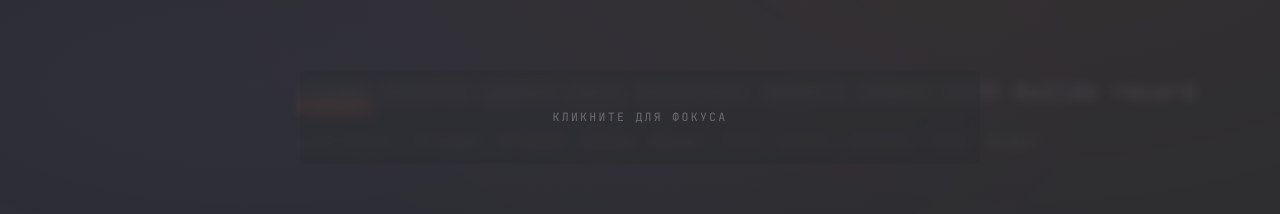
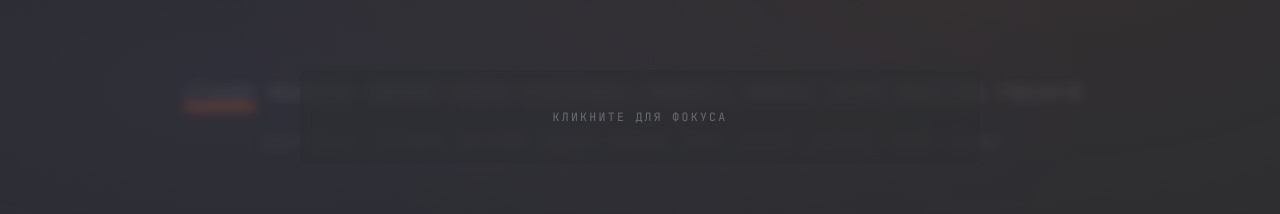
Before and after one commit to rem22p/palceblud.ru, a React (Vite) app: page / in a window 1280 px wide. Shown: the part 313-527 px from the top of the page. Built offline with nearby package versions, Linux system fonts and the light colour scheme.

Commit message:
letter colors

```diff
--- a/app/components/TypingCore.tsx
+++ b/app/components/TypingCore.tsx
@@ -6,7 +6,7 @@ import {
   useMemo,
 } from "react";
 
-// ─── Hook ────────────────────────────────────────────────────────────────────
+// ─── Hook ───────────────────────────────────────────────────────────────────
 
 export interface TypingState {
   typed: string;
@@ -168,6 +168,11 @@ export function TypingDisplay({
   // Текущее слово = количество пробелов (завершённых слов)
   const currentWordIndex = completedWordsCount;
 
+  // 🔴 Цвета
+  const ERROR_COLOR = "#BE4B58";
+  const CORRECT_COLOR = "#ffffff";
+  const UNTYPED_COLOR = colors.untyped;
+
   // Компонент для рендеринга слова
   const renderWord = (word: string, globalWordIndex: number) => {
     const typedWord = typedWords[globalWordIndex] || "";
@@ -176,20 +181,6 @@ export function TypingDisplay({
     const isPastWord = globalWordIndex < currentWordIndex;
     const isUntyped = globalWordIndex > currentWordIndex;
 
-    let wordColor = colors.untyped;
-
-    if (isPastWord) {
-      const isWordCorrect = typedWord === word;
-      wordColor = isWordCorrect ? colors.correct : colors.error;
-    } else if (isCurrentWord) {
-      const firstErrorIndex = typedWord.split("").findIndex((char, i) => char !== word[i]);
-      if (firstErrorIndex !== -1) {
-        wordColor = colors.error;
-      } else if (typedWord.length > 0) {
-        wordColor = colors.correct;
-      }
-    }
-
     return (
       <span
         key={globalWordIndex}
@@ -197,7 +188,7 @@ export function TypingDisplay({
           display: "inline",
           position: "relative",
           marginRight: "0.6em",
-          color: isUntyped ? colors.untyped : wordColor,
+          color: isUntyped ? UNTYPED_COLOR : CORRECT_COLOR,
           transition: "color 0.07s ease",
           borderBottom: isCurrentWord && !isFinished ? `2px solid ${colors.cursor}` : "none",
         }}
@@ -208,22 +199,26 @@ export function TypingDisplay({
           const isCorrect = isTyped && typedWord[charIndex] === char;
           const isError = isTyped && typedWord[charIndex] !== char;
 
+          // 🔧 Посимвольная проверка для ВСЕХ введённых слов (текущих и завершённых)
+          let charColor = UNTYPED_COLOR;
+
+          if (isPastWord || isCurrentWord) {
+            // Для всех введённых слов — посимвольная проверка
+            if (isError) {
+              charColor = ERROR_COLOR;      // 🔴 Неправильная буква
+            } else if (isCorrect) {
+              charColor = CORRECT_COLOR;    // ⚪ Правильная буква
+            } else {
+              charColor = UNTYPED_COLOR;    // 🔘 Невведённая буква в слове
+            }
+          }
+
           return (
             <span
               key={charIndex}
               style={{
                 position: "relative",
-                color: isCurrentWord
-                  ? isCorrect
-                    ? colors.correct
-                    : isError
-                    ? colors.error
-                    : colors.untyped
-                  : isPastWord
-                  ? typedWord === word
-                    ? colors.correct
-                    : colors.error
-                  : colors.untyped,
+                color: charColor,
                 transition: "color 0.07s ease",
               }}
             >
@@ -258,6 +253,9 @@ export function TypingDisplay({
         position: "relative",
         width: "100%",
         maxWidth,
+        margin: "0 auto",
+        display: "flex",
+        justifyContent: "center",
       }}
     >
       <style>{`
@@ -311,6 +309,7 @@ export function TypingDisplay({
           filter: isFocused ? "none" : "blur(6px)",
           transition: "filter 0.25s ease",
           pointerEvents: "none",
+          textAlign: "center",
         }}
       >
         {line1Words.length > 0 && (
```
